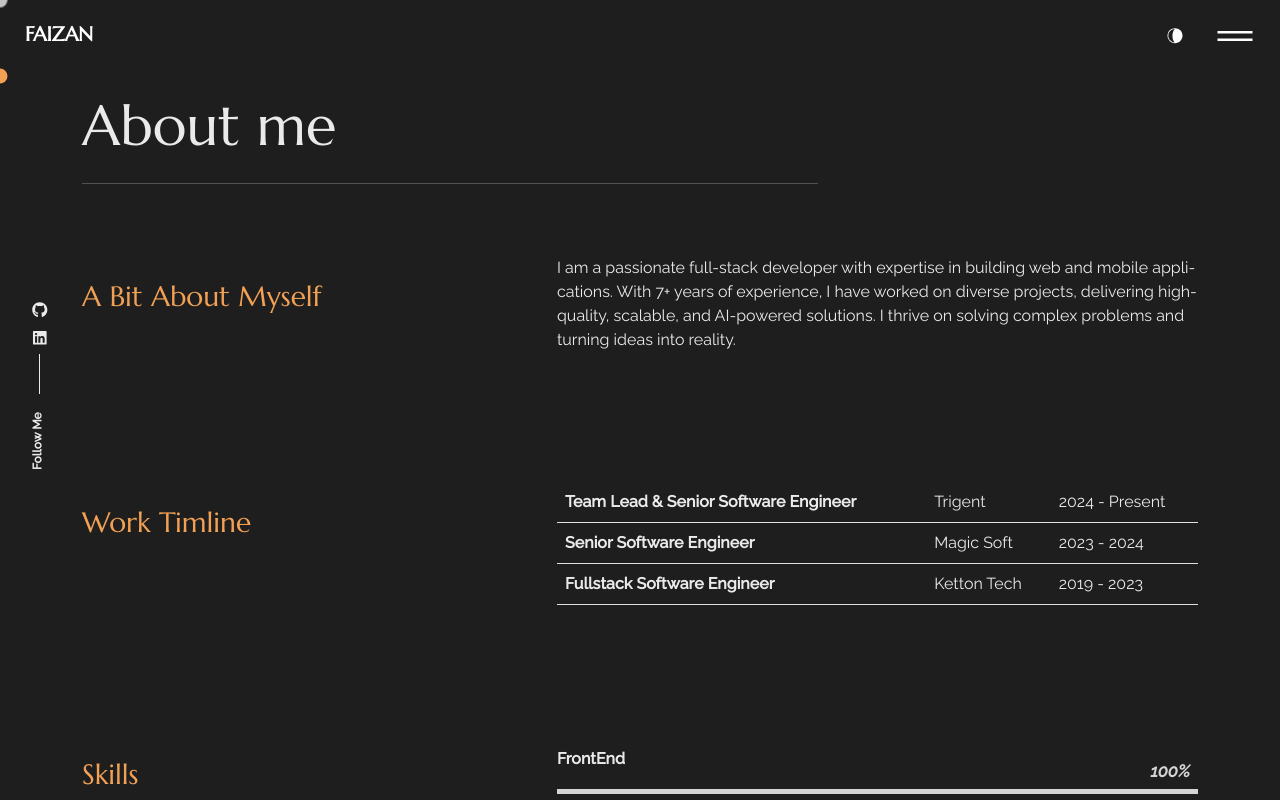
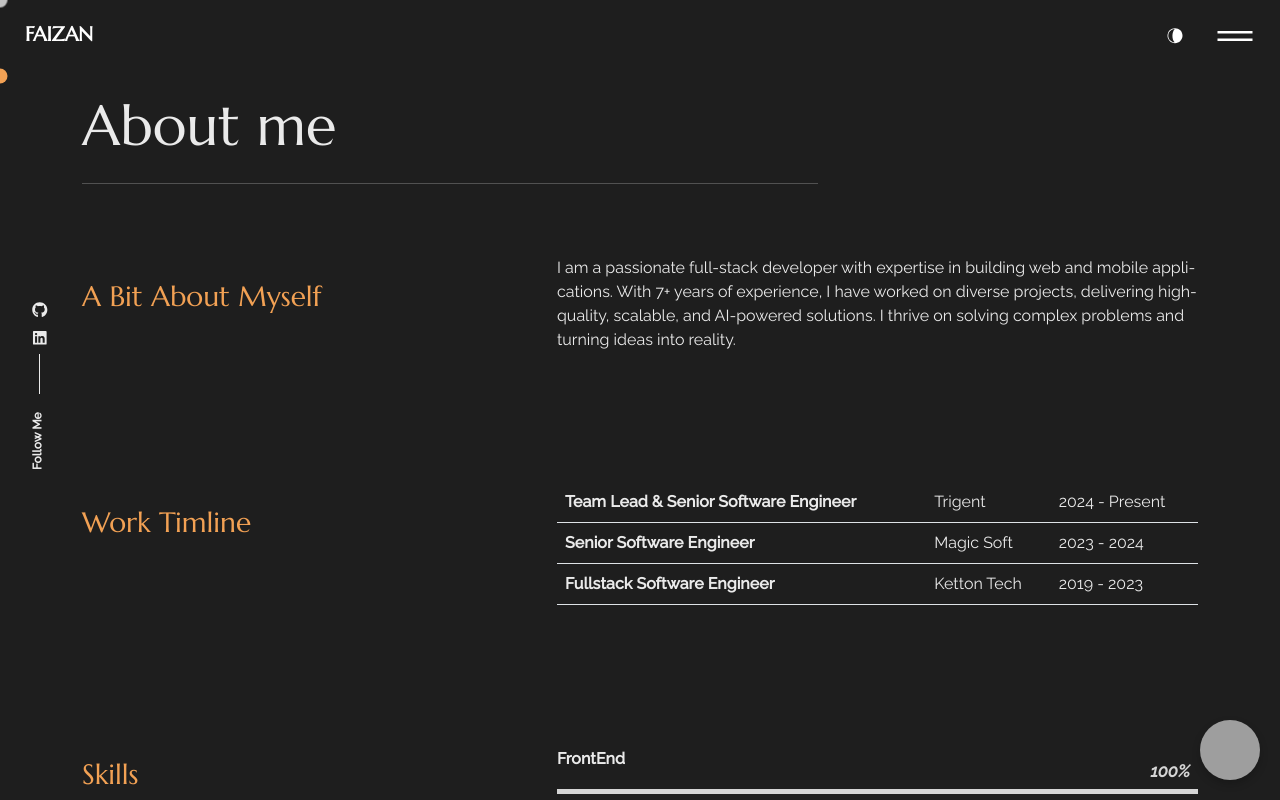
Before and after one commit to BuggPlayer/portfolio, a React (Create React App) app: page /about in a window 1280 px wide. Shown: the top 800 px of the page. Built offline with nearby package versions, Linux system fonts and the light colour scheme; grey boxes are pictures that could not be loaded.

Commit message:
add whatsapp chat

```diff
--- a/public/index.html
+++ b/public/index.html
@@ -6,7 +6,7 @@
     <link rel="icon" href="%PUBLIC_URL%/favicon.ico" />
     <meta name="viewport" content="width=device-width, initial-scale=1" />
     <meta name="theme-color" content="#000000" />
-    <meta name="author" content="John Doe">
+    <meta name="author" content="techaore">
     <link rel="preconnect" href="https://fonts.gstatic.com">
     <link rel="preconnect" href="https://fonts.gstatic.com">
     <link href="https://fonts.googleapis.com/css2?family=Marcellus&display=swap" rel="stylesheet">
--- a/src/app/routes.js
+++ b/src/app/routes.js
@@ -12,6 +12,7 @@ import Footer from "../pages/footer/Footer";
 import Clients from "../pages/Client/Clients";
 import WhatWeDo from "../pages/WhatWeDo/WhatWeDo";
 import PricingComponent from "../pages/PricingComponent/PricingComponent";
+import WhatsAppPopup from "../components/WhatsAppPopup/WhatsAppPopup";
 
 const AnimatedRoutes = withRouter(({ location }) => (
   <TransitionGroup>
@@ -48,6 +49,7 @@ function AppRoutes() {
         <Testimonial />
         <PricingComponent />
         <ContactUs />
+        <WhatsAppPopup />
         <Footer />
 
     </div>
--- /dev/null
+++ b/src/components/WhatsAppPopup/WhatsAppPopup.css
@@ -0,0 +1,64 @@
+/* WhatsApp Icon Styling */
+.whatsapp-icon {
+    position: fixed;
+    bottom: 20px;
+    right: 20px;
+    cursor: pointer;
+    z-index: 1000;
+  }
+
+  .whatsapp-icon img {
+    width: 60px;
+    height: 60px;
+    border-radius: 50%;
+    box-shadow: 0 4px 8px rgba(0, 0, 0, 0.2);
+    transition: transform 0.3s ease;
+  }
+
+  .whatsapp-icon img:hover {
+    transform: scale(1.1);
+  }
+
+  /* Popup Styling */
+  .popup {
+    position: fixed;
+    bottom: 90px;
+    right: 20px;
+    background: white;
+    padding: 20px;
+    border-radius: 10px;
+    box-shadow: 0 4px 8px rgba(0, 0, 0, 0.2);
+    z-index: 1000;
+    width: 250px;
+    text-align: center;
+  }
+
+  .popup p {
+    margin: 0 0 15px 0;
+    font-size: 16px;
+    color: #333;
+  }
+
+  .popup button {
+    background: #25d366; /* WhatsApp green */
+    color: white;
+    border: none;
+    padding: 10px 15px;
+    border-radius: 5px;
+    cursor: pointer;
+    margin: 5px;
+    font-size: 14px;
+    transition: background 0.3s ease;
+  }
+
+  .popup button:hover {
+    background: #128c7e; /* Darker green */
+  }
+
+  .popup button:last-child {
+    background: #ff4d4d; /* Red for close button */
+  }
+
+  .popup button:last-child:hover {
+    background: #cc0000;
+  }
--- /dev/null
+++ b/src/components/WhatsAppPopup/WhatsAppPopup.js
@@ -0,0 +1,37 @@
+import React, { useState } from "react";
+import "./WhatsAppPopup.css"; // We'll create this CSS file next
+
+const WhatsAppPopup = () => {
+  const [isOpen, setIsOpen] = useState(false);
+
+  const togglePopup = () => {
+    setIsOpen(!isOpen);
+  };
+
+  const handleWhatsAppClick = () => {
+    window.open("https://wa.me/8850885962", "_blank"); // Replace with your WhatsApp link
+  };
+
+  return (
+    <div className="whatsapp-popup-container">
+      {/* WhatsApp Icon */}
+      <div className="whatsapp-icon" onClick={togglePopup}>
+        <img
+          src="https://upload.wikimedia.org/wikipedia/commons/6/6b/WhatsApp.svg"
+          alt="WhatsApp"
+        />
+      </div>
+
+      {/* Popup */}
+      {isOpen && (
+        <div className="popup">
+          <p>Need help? Chat with us on WhatsApp!</p>
+          <button onClick={handleWhatsAppClick}>Open WhatsApp</button>
+          <button onClick={togglePopup}>Close</button>
+        </div>
+      )}
+    </div>
+  );
+};
+
+export default WhatsAppPopup;
```
